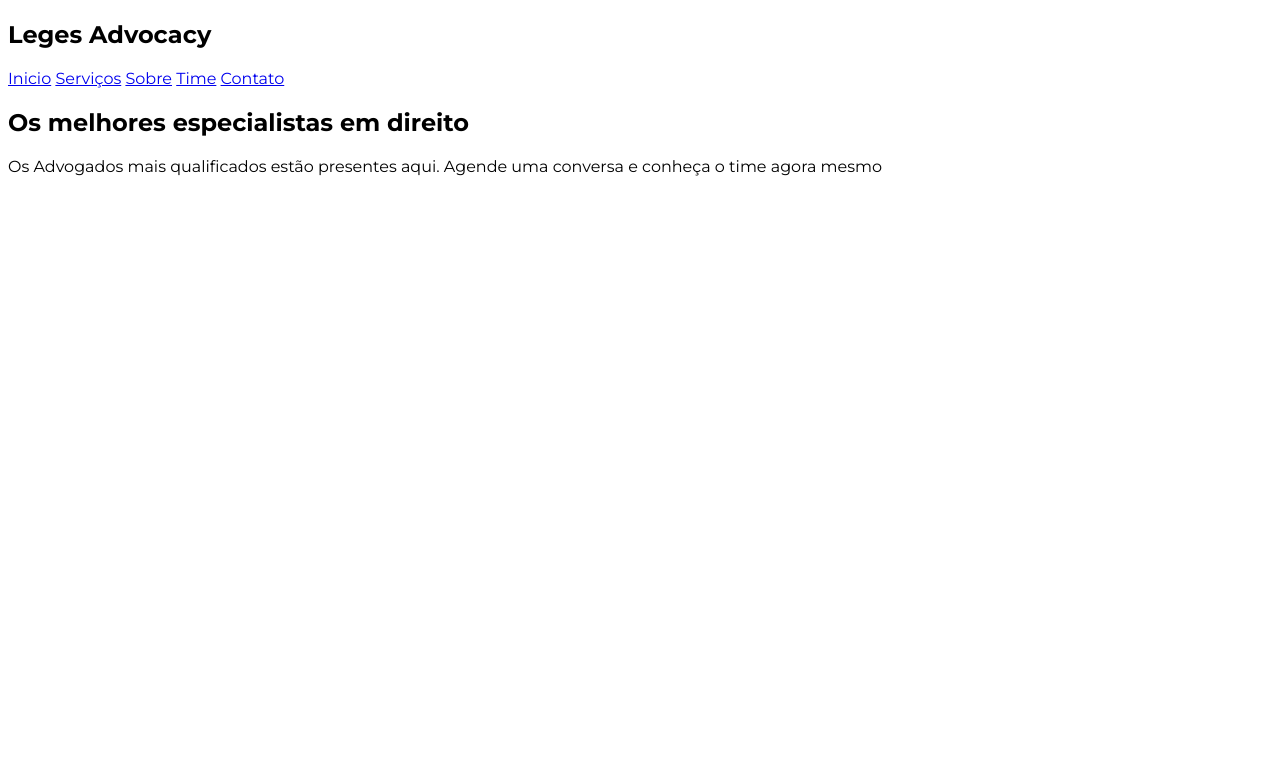
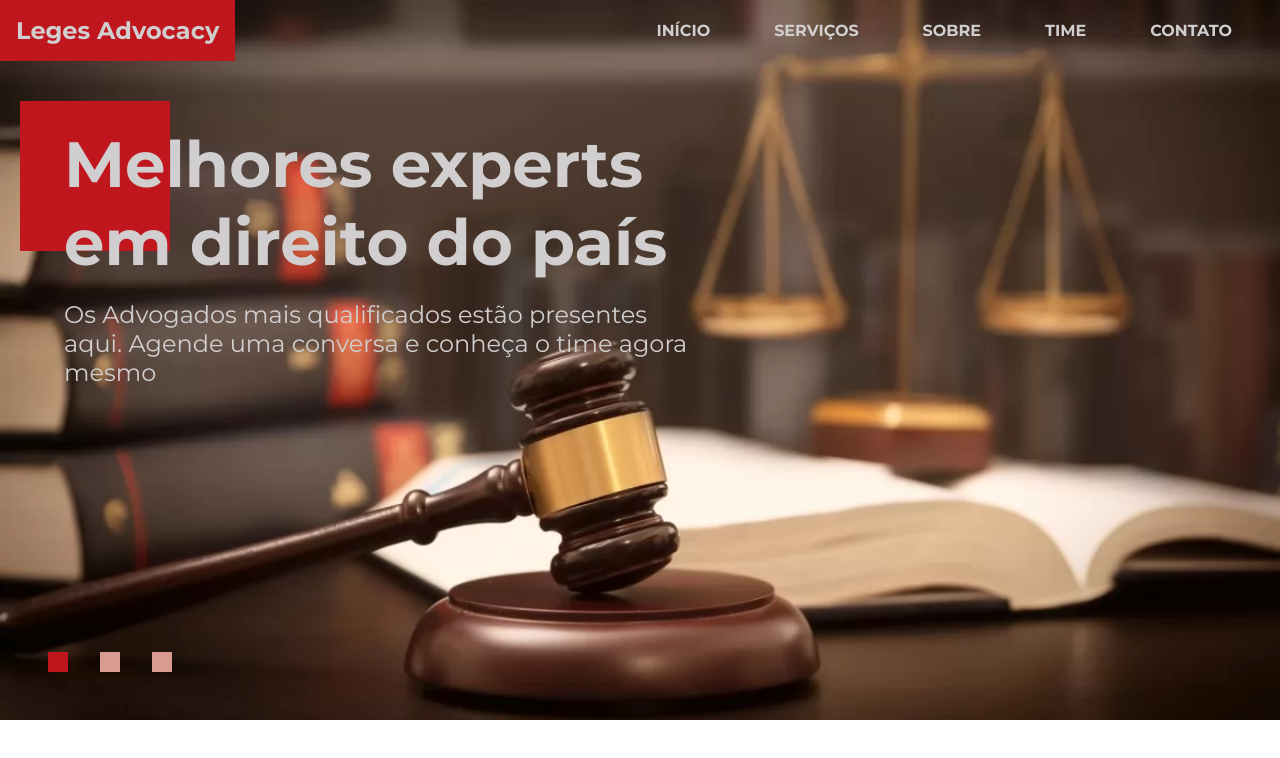
Before and after one commit to ajuniorcal/legesadvocacy, a plain HTML site: page index.html in a window 1280 px wide. Drawn offline with nearby package versions, Linux system fonts and the light colour scheme.

Commit message:
Estilizacao css banner

```diff
--- a/css/style.css
+++ b/css/style.css
@@ -1,13 +1,123 @@
+/* Geral */
+@import url('https://fonts.googleapis.com/css2?family=Montserrat:ital,wght@0,300;0,400;0,700;1,500&display=swap');
 
-h1 {
-    color: #c0171f;
-    ;
+:root {
+    --main-color: #c0171f; /* #c0171f */
+    --primary-text-color: #d0cece;
+    --secondary-text-color: #191919;
+    --secondary-color: #d79b91;
+    --tertiary-color: #d0cece;
+
+}
+* {
+    font-family: 'Montserrat', sans-serif;
+    padding: 0;
+    margin: 0;
+
 }
 
-:root {
+a {
+    text-decoration: none;
+}
+img {
+    width: 100%;
+}
+input[type="submit"] {
+    cursor: pointer;
+}
 
-    font-family: 'Montserrat', sans-serif;
-    font-size: 16px;
-    --color-primary:#ffc500;
-    --default-padding: 1rem;
+/* Cabeçlho e Banner */
+
+#header {
+
+    min-height: 90vh;
+    background-image: url("../Images/cabeçalho.webp");
+    background-size: cover;
+    background-position: center;
+    color: var(--primary-text-color);
+    margin-bottom: 2rem;
+    position: relative;
+
 }
+
+#inner-header {
+    display: flex;
+    justify-content: space-between;
+    align-items: center;
+}
+
+#brand {
+    background-color: var(--main-color);
+    padding: 1rem;
+}
+
+#navbar {
+    display: flex;
+    gap: 2rem;
+    text-transform: uppercase;
+    margin-right: 2rem;
+}
+
+#navbar a{
+    color: var(--primary-text-color);
+    font-weight: bold;
+    padding: 1rem;
+}
+
+.banner.active {
+    opacity: 1;
+}
+
+.banner {
+    max-width: 50%;
+    padding: 4rem;
+    opacity: 0;
+    position:absolute;
+    transition: .6s;
+}
+.banner h2 {
+    font-size: 4rem;
+    margin-bottom: 1.2rem;
+    position: relative;
+    z-index: 2;
+    display: grid;
+    grid-template-columns: 16ch auto;
+
+
+}
+.banner p {
+    font-size: 1.5rem;
+
+}
+
+.square {
+    display: block;
+    width: 150px;
+    height: 150px;
+    background-color: var(--main-color);
+    position: absolute;
+    z-index: 1;
+    left: 20px;
+    top: 40px;
+}
+
+.dots {
+    display: flex;
+    gap: 2rem;
+    position: absolute;
+    bottom: 3rem;
+    left: 3rem;
+}
+
+.dot {
+    width: 20px;
+    height: 20px;
+    background-color: var(--secondary-color);
+
+
+}
+
+.dot.active {
+    background-color: var(--main-color);
+}
+}
--- a/index.html
+++ b/index.html
@@ -21,10 +21,10 @@
     <header id="header">
         <div id="inner-header">
 
-            <h2 id="marca"> <span>Leges Advocacy</span> </h2>
+            <h2 id="brand"> <span>Leges Advocacy</span> </h2>
 
             <nav id="navbar">
-                <a href="#header">Inicio</a>
+                <a href="#header">Início</a>
                 <a href="areasdeexpertise">Serviços</a>
                 <a href="sobre">Sobre</a>
                 <a href="time">Time</a>
@@ -34,12 +34,17 @@
             <!--Menu Mobile-->
 
         </div>
-        <div class="banner">
-            <span></span>
-            <h2>Os melhores especialistas em direito</h2>
+        <div class="banner active">
+            <span class="square"></span>
+            <h2>Melhores experts em direito do país</h2>
             <p>
                 Os Advogados mais qualificados estão presentes aqui. Agende uma conversa e conheça o time agora mesmo
             </p>
+        </div>
+        <div class="dots">
+            <div class="dot active"></div>
+            <div class="dot"></div>
+            <div class="dot"></div>
         </div>
     </header>
 
```
